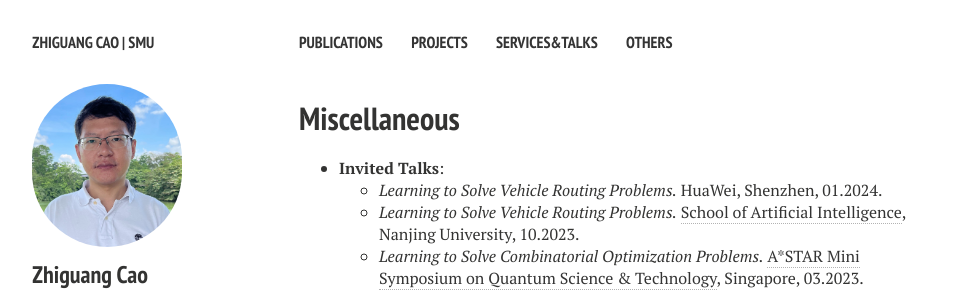
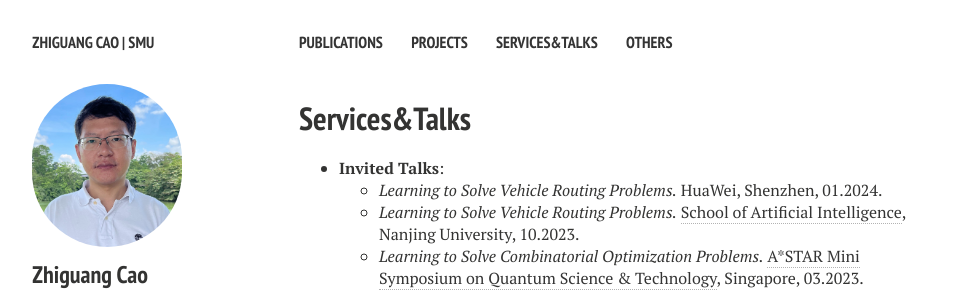
Before and after one commit to zhiguangcaosg/zhiguangcaosg.github.io, a Jekyll site: the page built from services&talks.md, in a window 1280 px wide. Shown: the top 292 px of the page, without its empty margins (21-990 px from the left). Built offline with Jekyll 4.4.1, drawn with Linux system fonts in a browser that asks for light colours; nearby versions of some CDN libraries.

Commit message:
Update services&talks.md

```diff
--- a/services&talks.md
+++ b/services&talks.md
@@ -1,8 +1,8 @@
 ---
 layout: home2
-permalink: /others/
-title: Miscellaneous
-tags: [others]
+permalink: /services&talks/
+title: Services&Talks
+tags: [services&talks]
 modified: 6-3-2018
 comments: false
 ---
```
